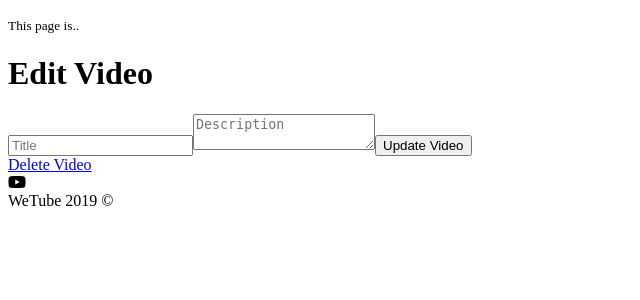
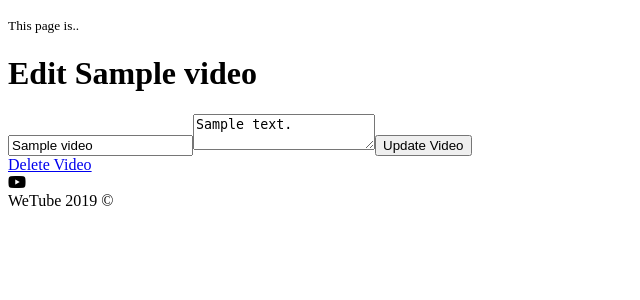
Before and after one commit to Jin-hoKim/Wetube, a Node server app: page /videos/600000000000000000000001/edit in a window 1280 px wide. Shown: the part 117-417 px from the top of the page, without its empty margins (0-640 px from the left). Run offline with Node 20, Linux system fonts and the light colour scheme; tables that the repository leaves empty hold one stand-in row (values such as "Sample post"); some libraries are stand-ins or nearby versions.

Commit message:
edit video page

```diff
--- a/controllers/videoController.js
+++ b/controllers/videoController.js
@@ -60,8 +60,21 @@ export const videoDetail = async (req, res) => {
     }
 }
 
-export const videoEdit = (req, res) => {
-    res.render("videoEdit.pug", {pageTitle: "Edit Video"});
+export const getVideoEdit = async (req, res) => {
+    const {
+        params: { id }
+    } = req;
+
+    try {
+        const video = await Video.findById( id );
+        res.render( "videoEdit.pug", {pageTitle: `Edit ${video.title}`, video});
+    } catch( error ) {
+        console.log(error);
+    }
+}
+
+export const postVideoEdit = (req, res) => {
+    console.log( req );
 }
 
 export const videoDelete = (req, res) => {
--- a/views/videoEdit.pug
+++ b/views/videoEdit.pug
@@ -3,7 +3,7 @@ block content
     h1 #{pageTitle}
     .form-container
         form(action=`/videos${routes.videoEdit}`, method="post")
-            input(type="text", name="title", placeholder="Title")
-            textarea(name="description", placeholder="Description")
+            input(type="text", name="title", value=video.title, placeholder="Title")
+            textarea(name="description", placeholder="Description")=video.description
             input(type="submit", value="Update Video")
         a.form-container__link.form-container__link--delete(href=`/videos${routes.videoDelete}`) Delete Video
```
Also changed, not shown: routers/videoRouter.js (+7 -2 lines).
